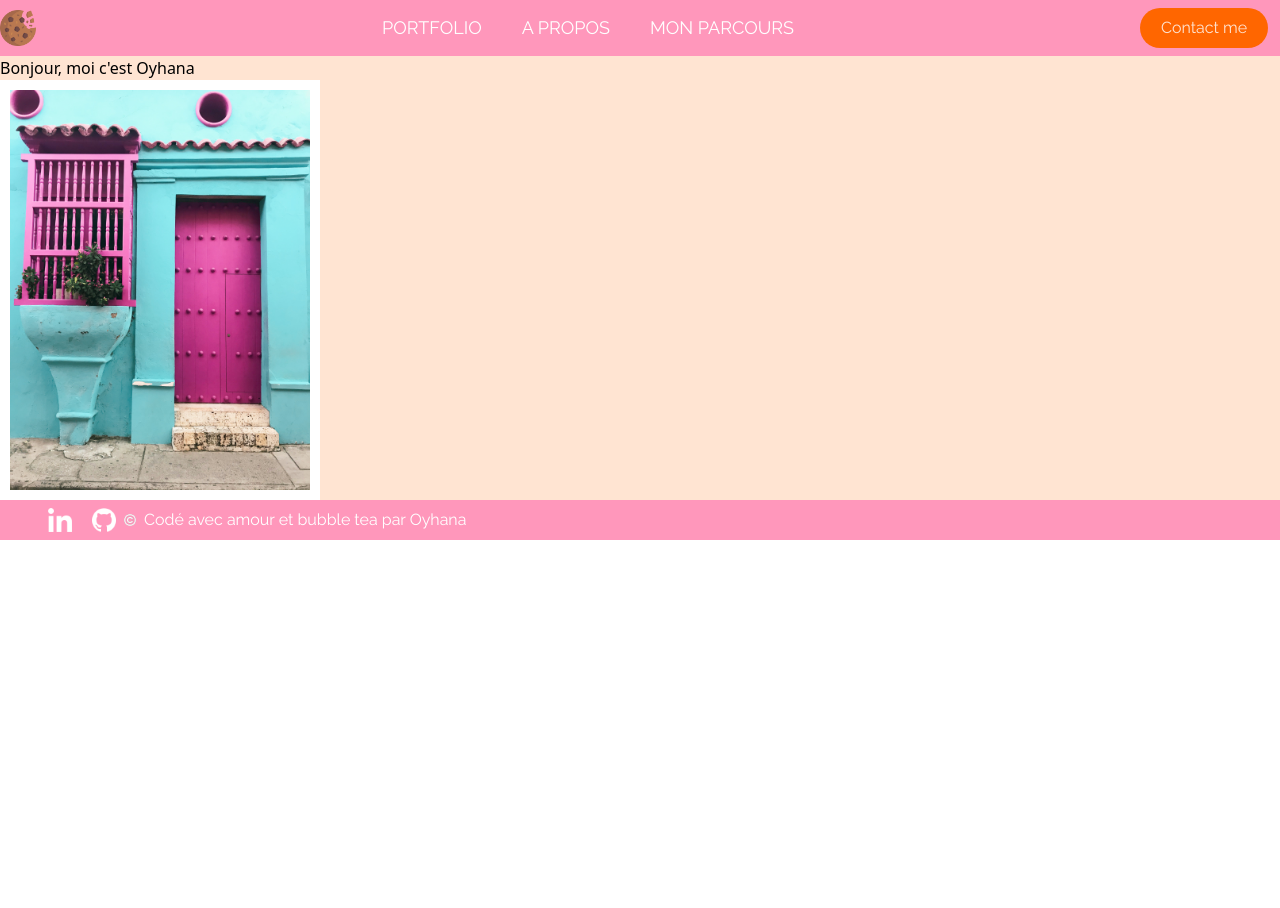
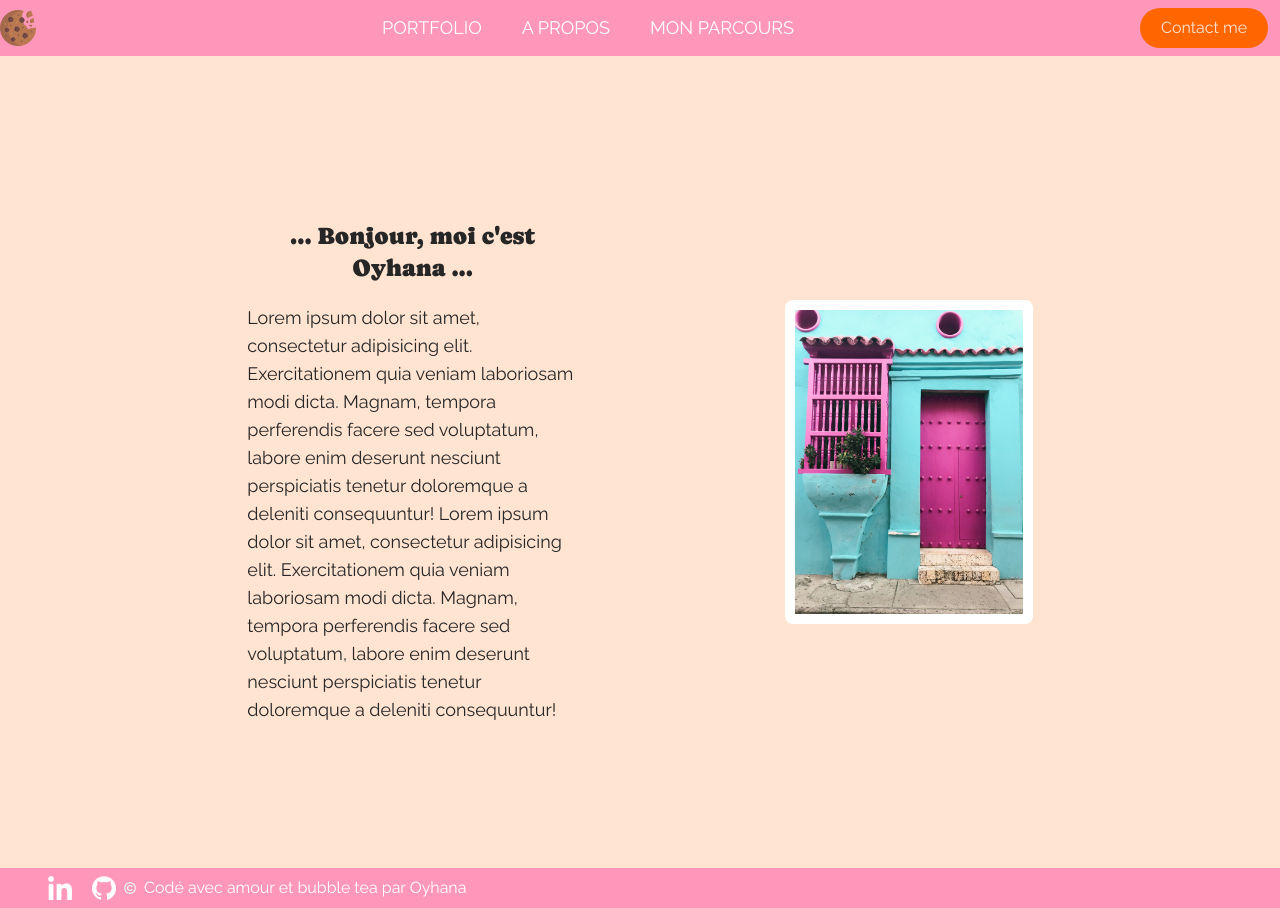
Before and after one commit to OyhanaM/Portfolio, a React (Vite) app in the folder frontend/: page /about in a window 1280 px wide. Before the commit the page ends 800 px from the top, so only its background shows below. Built offline with nearby package versions, Linux system fonts and the light colour scheme.

Commit message:
page about

```diff
--- a/frontend/src/pages/About.jsx
+++ b/frontend/src/pages/About.jsx
@@ -3,13 +3,29 @@ import Layout from "../components/Layout";
 function About() {
   return (
     <Layout>
-      <div className="bg-light">
-        <h2>Bonjour, moi c'est Oyhana</h2>
-        <img
-          className="w-1/4 border-[10px] border-white"
-          src="/assets/photos/door.jpg"
-          alt="Oyhana"
-        />
+      <div className="bg-light h-fit p-36">
+        <div className="flex justify-around items-center">
+          <div className="w-1/3">
+            <h2 className="font-Caprasimo text-2xl text-center p-5 text-black">
+              ... Bonjour, moi c'est Oyhana ...
+            </h2>
+            <p className="font-Raleway text-black text-lg">
+              Lorem ipsum dolor sit amet, consectetur adipisicing elit.
+              Exercitationem quia veniam laboriosam modi dicta. Magnam, tempora
+              perferendis facere sed voluptatum, labore enim deserunt nesciunt
+              perspiciatis tenetur doloremque a deleniti consequuntur! Lorem
+              ipsum dolor sit amet, consectetur adipisicing elit. Exercitationem
+              quia veniam laboriosam modi dicta. Magnam, tempora perferendis
+              facere sed voluptatum, labore enim deserunt nesciunt perspiciatis
+              tenetur doloremque a deleniti consequuntur!
+            </p>
+          </div>
+          <img
+            className="w-1/4 border-[10px] border-white rounded-lg"
+            src="/assets/photos/door.jpg"
+            alt="Oyhana"
+          />
+        </div>
       </div>
     </Layout>
   );
```
